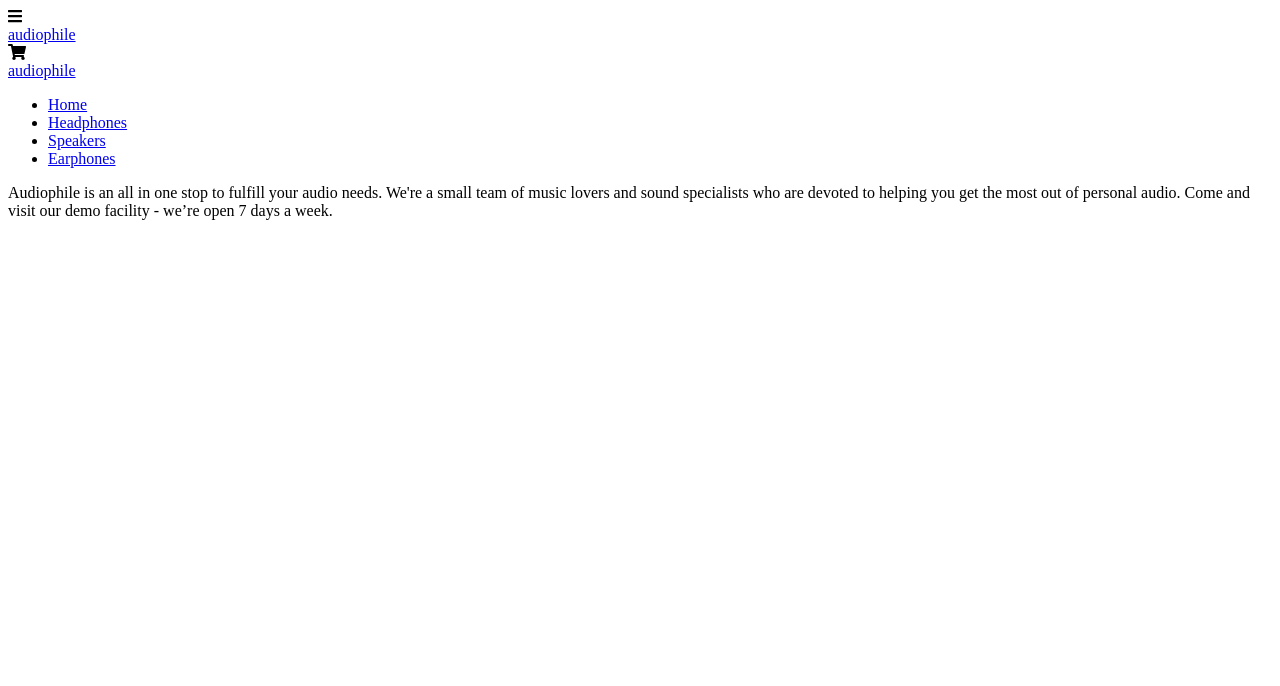
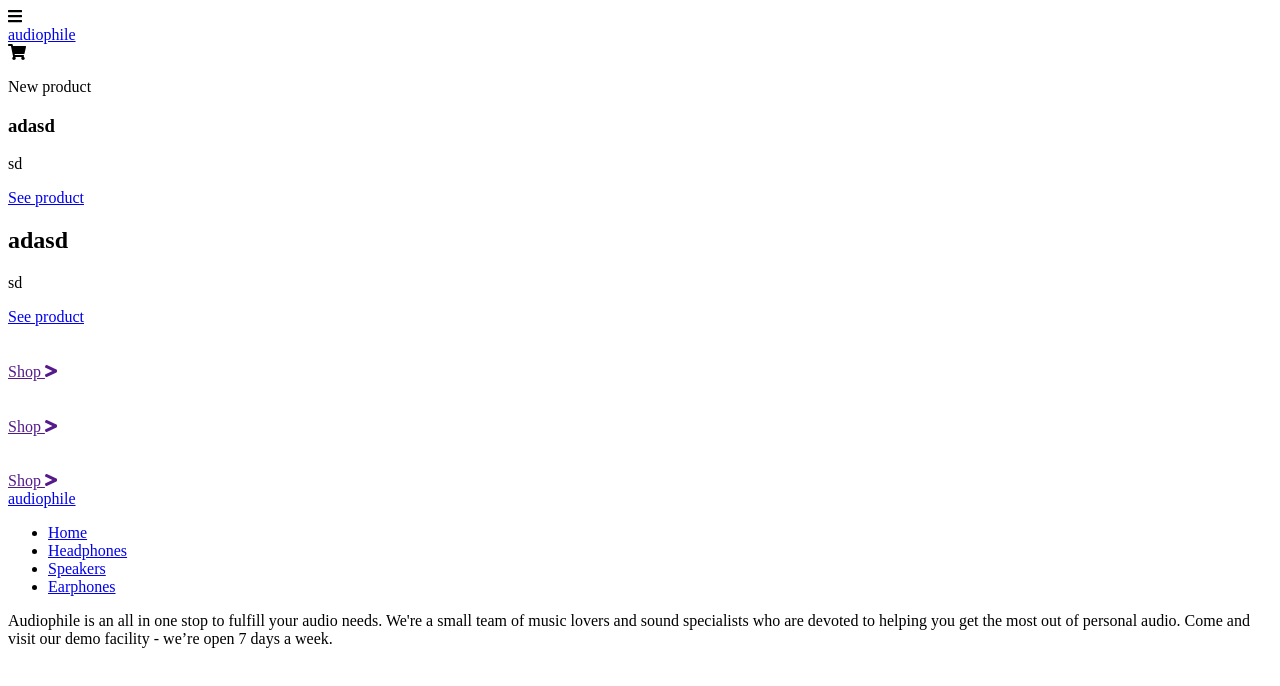
Before and after one commit to sudo-ditto/audiophile-ecommerce, a React (Create React App) app: page / in a window 1280 px wide. Shown: the top 686 px of the page. Built offline with nearby package versions, Linux system fonts and the light colour scheme.

Commit message:
Added half of home setion markup

```diff
--- /dev/null
+++ b/src/pages/components/CategoryComponents/Categories.js
@@ -0,0 +1,14 @@
+import React from 'react';
+import ProductCategory from './ProductCategory';
+
+const Categories = () => {
+    return (
+        <section id="categories">
+            <ProductCategory></ProductCategory>
+            <ProductCategory></ProductCategory>
+            <ProductCategory></ProductCategory>
+        </section>
+    )
+}
+
+export default Categories;
--- /dev/null
+++ b/src/pages/components/CategoryComponents/ProductCategory.js
@@ -0,0 +1,16 @@
+import { faArrowRight, faGreaterThan } from '@fortawesome/free-solid-svg-icons';
+import { FontAwesomeIcon } from '@fortawesome/react-fontawesome';
+import React from 'react';
+import { Link } from 'react-router-dom';
+
+const ProductCategory = () => {
+    return (
+        <div>
+            <img src="" alt="" />
+            <h3></h3>
+            <Link>Shop <FontAwesomeIcon icon={faGreaterThan} /></Link>
+        </div>
+    )
+}
+
+export default ProductCategory;
--- /dev/null
+++ b/src/pages/components/HeroComponents/Hero.js
@@ -0,0 +1,18 @@
+import React from 'react';
+import ProductDescription from '../ProductComponents/ProductDescription';
+import Button from '../UI/Button';
+
+const Hero = () => {
+    return (
+        <section id="hero">
+            <ProductDescription newProduct description="sd" >
+                <h1>adasd</h1>
+            </ProductDescription>
+            <ProductDescription description="sd" >
+                <h2>adasd</h2>
+            </ProductDescription>
+        </section>
+    )
+}
+
+export default Hero;
--- /dev/null
+++ b/src/pages/components/ProductComponents/ProductDescription.js
@@ -0,0 +1,20 @@
+import React from 'react';
+import Button from '../UI/Button';
+
+const ProductDescription = ({ children, description, newProduct }) => {
+    return (
+        <div className="product-description__wp">
+            {
+                newProduct ? (
+                    <p className="new-product">New product</p>
+                ) : ""
+            }
+            {/* Heading */}
+            {children}
+            <p>{description}</p>
+            <Button urlLink="/" className="product-btn">See product</Button>
+        </div>
+    )
+}
+
+export default ProductDescription;
--- /dev/null
+++ b/src/pages/components/UI/Button.js
@@ -0,0 +1,13 @@
+import React from 'react';
+import { Link } from 'react-router-dom';
+
+const Button = ({ children, className,  urlLink }) => {
+    const classList = `btn ${className ? className : ""}`
+    return (
+        <Link className={classList} to={urlLink}>
+            {children}
+        </Link>
+    )
+}
+
+export default Button;
--- a/src/pages/containers/Home.js
+++ b/src/pages/containers/Home.js
@@ -1,9 +1,12 @@
 import React from 'react';
+import Categories from '../components/CategoryComponents/Categories';
+import Hero from '../components/HeroComponents/Hero';
 
 const Home = () => {
     return (
         <section id="home">
-
+            <Hero></Hero>
+            <Categories></Categories>
         </section>
     )
 }
```
